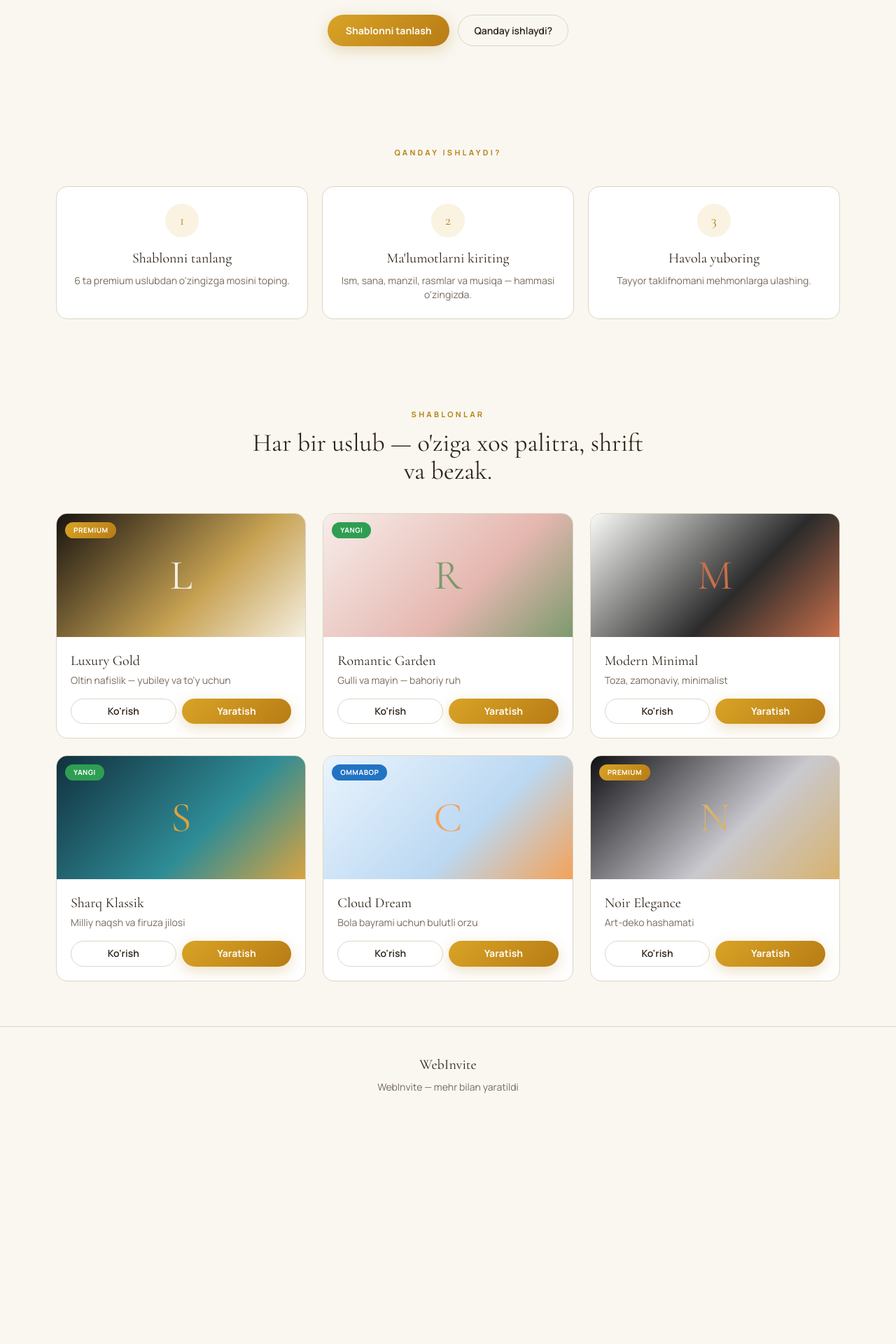
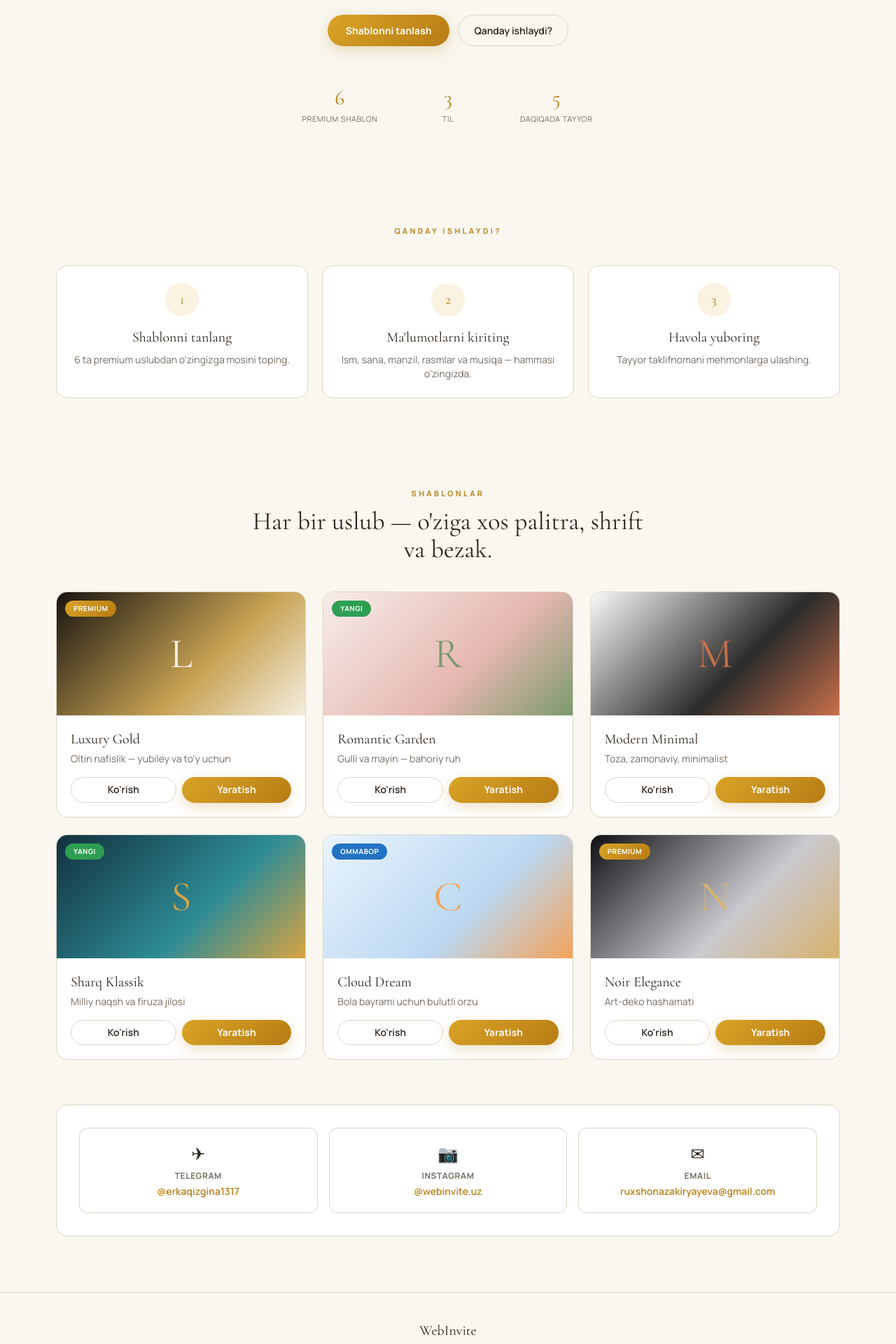
Before and after one commit to ruxshonazakiryayeva/webinvite, a React (Vite) app: page / in a window 1280 px wide. Shown: the part 400-2320 px from the top of the page at 70% size. Before the commit the page ends 2003 px from the top, so only its background shows below. Built offline with nearby package versions, Linux system fonts and the light colour scheme; a web font is replaced by a local one.

Commit message:
Enhance Home component with SEO and language support
Added SEO functionality and updated language handling.

```diff
--- a/src/pages/Home.tsx
+++ b/src/pages/Home.tsx
@@ -1,6 +1,8 @@
+import { useEffect } from "react";
 import { motion } from "framer-motion";
 import { Link } from "react-router-dom";
 import { useLang } from "@/lib/i18n";
+import { setSeo } from "@/lib/seo";
 import { templates } from "@/templates/registry";
 import TemplateCard from "@/components/TemplateCard";
 
@@ -17,8 +19,24 @@ const steps = [
   { t: "how3", d: "how3d" },
 ] as const;
 
+const stats = {
+  uz: [["6", "premium shablon"], ["3", "til"], ["5", "daqiqada tayyor"]],
+  ru: [["6", "премиум шаблонов"], ["3", "языка"], ["5", "минут до готовности"]],
+  en: [["6", "premium templates"], ["3", "languages"], ["5", "minutes to create"]],
+};
+
+const CONTACTS = [
+  { icon: "✈", label: "Telegram", value: "@erkaqizgina1317", href: "https://t.me/erkaqizgina1317" },
+  { icon: "📷", label: "Instagram", value: "@webinvite.uz", href: "https://instagram.com/webinvite.uz" },
+  { icon: "✉", label: "Email", value: "ruxshonazakiryayeva@gmail.com", href: "mailto:ruxshonazakiryayeva@gmail.com" },
+];
+
 export default function Home() {
-  const { t } = useLang();
+  const { t, lang } = useLang();
+  useEffect(() => {
+    setSeo({ title: "WebInvite — Premium onlayn taklifnomalar", description: t("hero_sub") });
+  }, [lang]);
+
   return (
     <main>
       <section className="relative overflow-hidden px-4 pb-20 pt-24 text-center">
@@ -31,6 +49,14 @@ export default function Home() {
           <div className="mt-8 flex flex-wrap justify-center gap-3">
             <Link to="/templates" className="btn-gold">{t("hero_cta")}</Link>
             <a href="#how" className="btn-ghost">{t("hero_cta2")}</a>
+          </div>
+          <div className="mx-auto mt-14 grid max-w-md grid-cols-3 gap-4">
+            {(stats[lang] as [string, string][]).map(([n, l]) => (
+              <div key={l}>
+                <p className="font-display text-3xl" style={{ color: "var(--gold)" }}>{n}</p>
+                <p className="mt-1 text-[11px] uppercase tracking-wider" style={{ color: "var(--muted)" }}>{l}</p>
+              </div>
+            ))}
           </div>
         </motion.div>
       </section>
@@ -56,6 +82,19 @@ export default function Home() {
           {templates.map((tp) => <TemplateCard key={tp.id} tp={tp} />)}
         </div>
       </section>
+
+      <section className="mx-auto max-w-6xl px-4 pb-20">
+        <motion.div {...fade} className="card grid gap-4 p-8 text-center md:grid-cols-3">
+          {CONTACTS.map((c) => (
+            <a key={c.label} href={c.href} target={c.href.startsWith("http") ? "_blank" : undefined} rel="noreferrer"
+              className="rounded-xl border p-5 transition hover:-translate-y-1" style={{ borderColor: "var(--line)" }}>
+              <p className="text-2xl">{c.icon}</p>
+              <p className="mt-2 text-xs font-bold uppercase tracking-wider" style={{ color: "var(--muted)" }}>{c.label}</p>
+              <p className="mt-1 text-sm font-semibold" style={{ color: "var(--gold)" }}>{c.value}</p>
+            </a>
+          ))}
+        </motion.div>
+      </section>
     </main>
   );
 }
```
